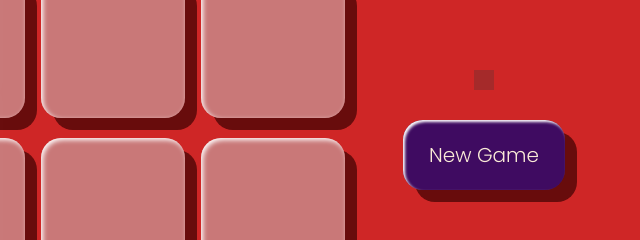
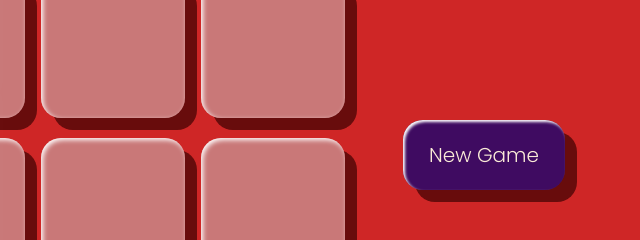
Before and after one commit to FinestWay/Tic-Tac-Toe, a plain HTML site: page index.html in a window 1280 px wide. Shown: the part 208-448 px from the top of the page, 416-1056 px from the left. Drawn offline with Linux system fonts and the light colour scheme.

Commit message:
restored changes

```diff
--- a/style.css
+++ b/style.css
@@ -59,7 +59,7 @@ h1 {
     font-size: 50px;
     color: rgb(231, 227, 0);
     font-family: cursive;
-    background-color: brown;
+    background-color: none;
     text-decoration-color: rgb(206, 195, 206);
     text-shadow: 2px 4px 2px rgb(148, 148, 165);
 }
```
